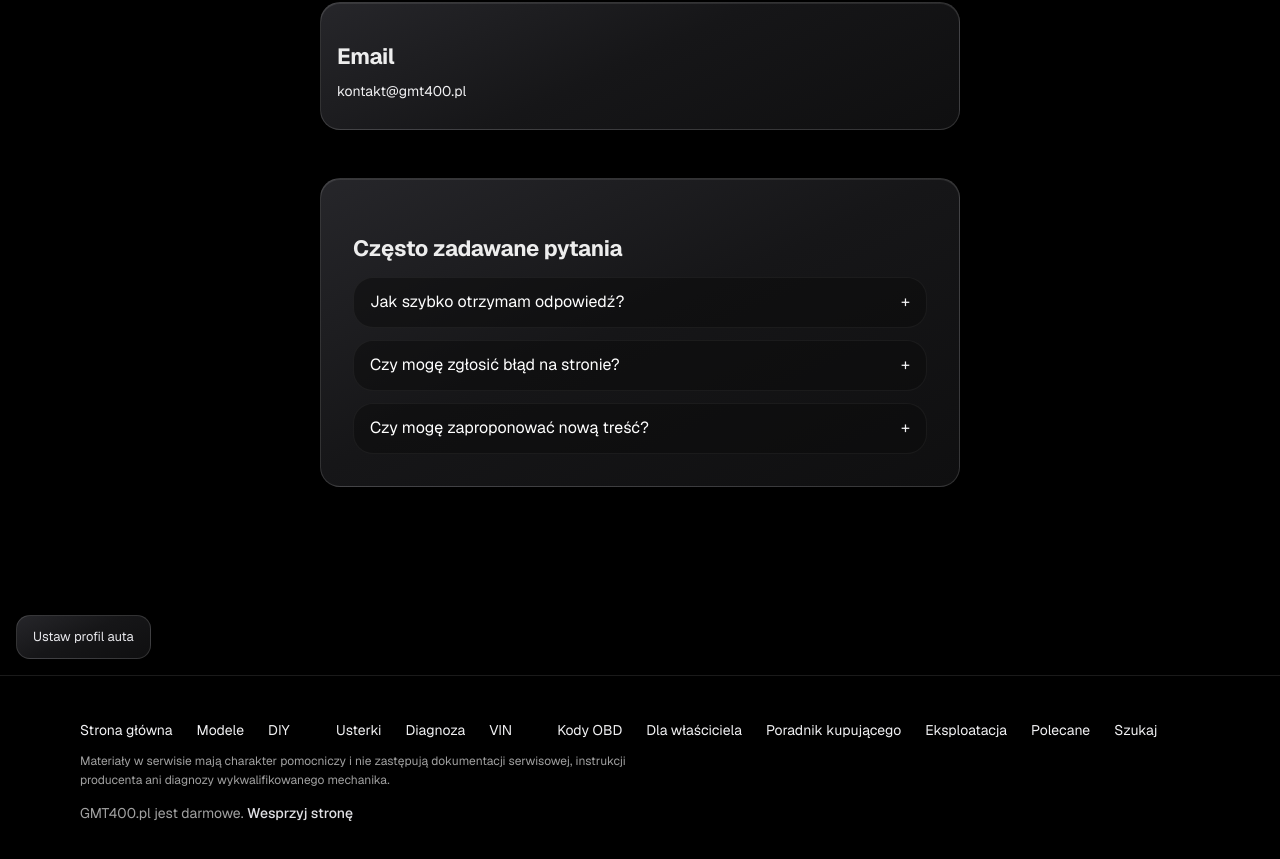
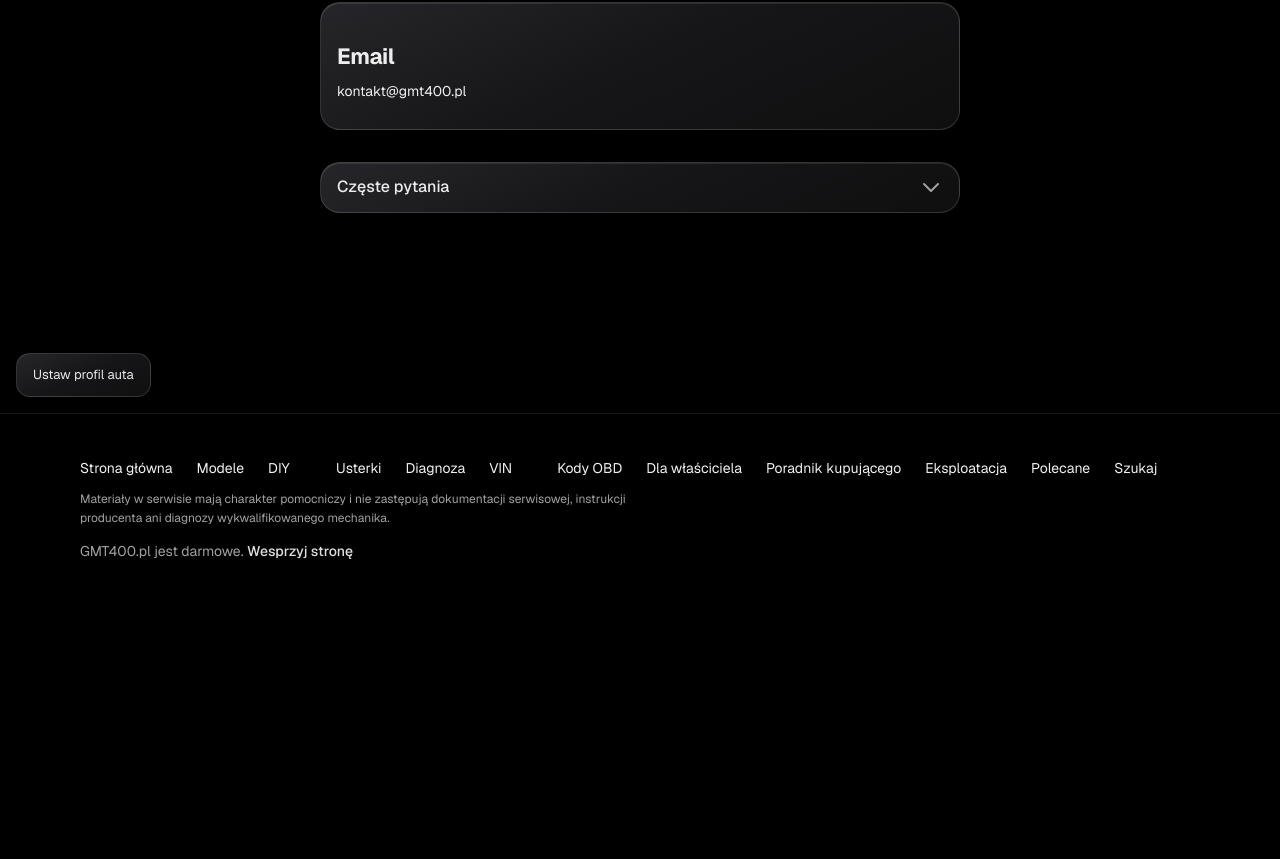
Before and after one commit to tsrc4mm9gg-netizen/gmt400-app, a Next.js app: page /kontakt in a window 1280 px wide. Shown: the part 823-1682 px from the top of the page. After the commit the page ends 1428 px from the top, so only its background shows below. Built offline with nearby package versions, Linux system fonts and the light colour scheme.

Commit message:
feat: add accordion to kontakt page

```diff
--- a/src/app/kontakt/page.tsx
+++ b/src/app/kontakt/page.tsx
@@ -1,6 +1,7 @@
 import type { Metadata } from 'next';
 import Breadcrumbs from '../ui/Breadcrumbs';
 import FAQ from '../ui/FAQ';
+import AccordionSection from '../ui/AccordionSection';
 
 export const metadata: Metadata = {
   title: 'Kontakt — GMT400.pl',
@@ -97,7 +98,11 @@ export default function KontaktPage() {
         </p>
       </section>
 
-      <FAQ items={faqItems} />
+      <div className="mt-6">
+        <AccordionSection title="Częste pytania">
+          <FAQ items={faqItems} />
+        </AccordionSection>
+      </div>
     </div>
   );
 }
```
